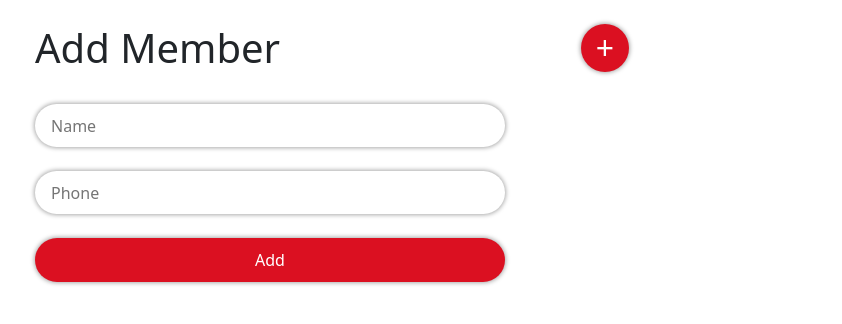
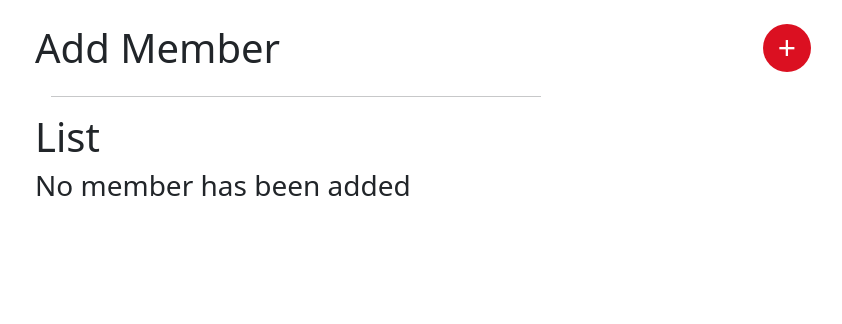
Before and after one commit to systemry420/icrc-attendance, a React (Create React App) app: page /team in a window 1280 px wide. Shown: the top 324 px of the page, without its empty margins (71-913 px from the left). Built offline with nearby package versions, Linux system fonts and the light colour scheme.

Commit message:
add team member component

```diff
--- a/src/index.css
+++ b/src/index.css
@@ -21,12 +21,13 @@ input {
   width: 90%;
 }
 
-input[type="submit"], input[type="button"] {
+input[type="submit"], button, input[type="button"] {
   background-color: #db1021;
   color: #fff;
 }
 
 input[type="submit"]:hover,
+button:hover,
 input[type="button"]:hover,
 input[type="submit"]:active {
   background-color: #d55;
--- a/src/pages/admin/Team.js
+++ b/src/pages/admin/Team.js
@@ -1,32 +1,62 @@
 import React, { useState } from "react";
 
 function Team() {
+  const [showForm, setShowForm] = useState(false);
+  const [teamList, setTeamList] = useState([]);
 
+  const addMember = (member) => {
+    setTeamList([...teamList, member])
+    console.log(teamList);
+  };
 
   return (
     <div className="container p-4">
       <div className="fill-form form-box">
         <div className="row">
-          <div className="col-6">
+          <div className="col-8">
             <h1>Add Member</h1>
           </div>
-          <div className="col-6">
-            <input style={{'font-size': '2em', 'padding': '0', 'width': '1.5em'}} type="button" value="+" />
+          <div className="col-4">
+            <button
+              onClick={() => setShowForm(!showForm)}
+              style={{
+                'fontSize': '2em',
+                'height': '1.5em',
+                'padding': '0',
+                'width':'1.5em',
+                'border': 'none',
+                'alignItems': 'center',
+                'alignContent': 'center',
+                'verticalAlign': 'middle',
+                'borderRadius': '50%'
+                }}>
+                  <span  style={{'height': '0', 'padding': '0'}}>+</span>
+                </button>
           </div>
+          {
+            showForm ? (
+              <Form className='col-6' addMember={addMember} />
+            ) : ('')
+          }
 
-          <Form />
+          <List className='col-6' teamList={teamList} />
         </div>
-
       </div>
     </div>
   );
 }
 
-const Form = () => {
+const Form = ({ addMember }) => {
   const [name, setName] = useState("");
   const [phone, setPhone] = useState("");
 
-  const handleSubmit = () => {};
+  const handleSubmit = (e) => {
+    e.preventDefault()
+    const member = {name, phone};
+    addMember(member);
+    setName('')
+    setPhone('')
+  }
 
   return (
     <form className="col-lg-6 col-md-6 col-sm-12">
@@ -57,7 +87,28 @@ const Form = () => {
   )
 }
 
-const List = () => {
-
+const List = ({ teamList }) => {
+  return (
+    <div className="col-lg-6 col-md-6 col-sm-12">
+        <hr style={{'margin': '1em'}}/>
+       <h1>List</h1>
+        {teamList.length > 0 ? (
+          <ul className='list-group'>
+            {teamList.map((member, idx) => {
+              return (
+                <li
+                    className="py-3 list-group-item d-flex justify-content-between"
+                    key={idx}>
+                  {member.name}
+                  <span className='text-danger'>X</span>
+                </li>
+              );
+            })}
+          </ul>
+        ) : (
+          <h3>No member has been added</h3>
+        )}
+    </div>
+  )
 }
 export default Team;
```
